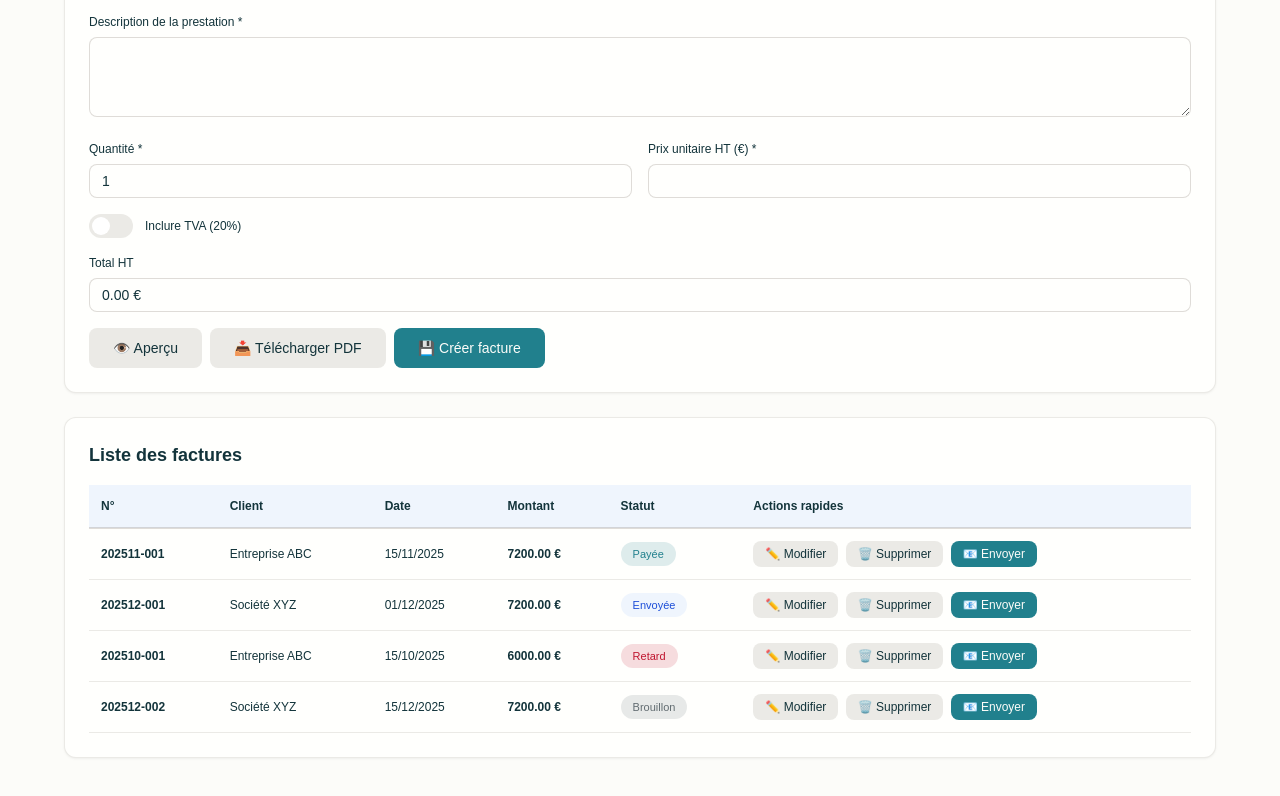
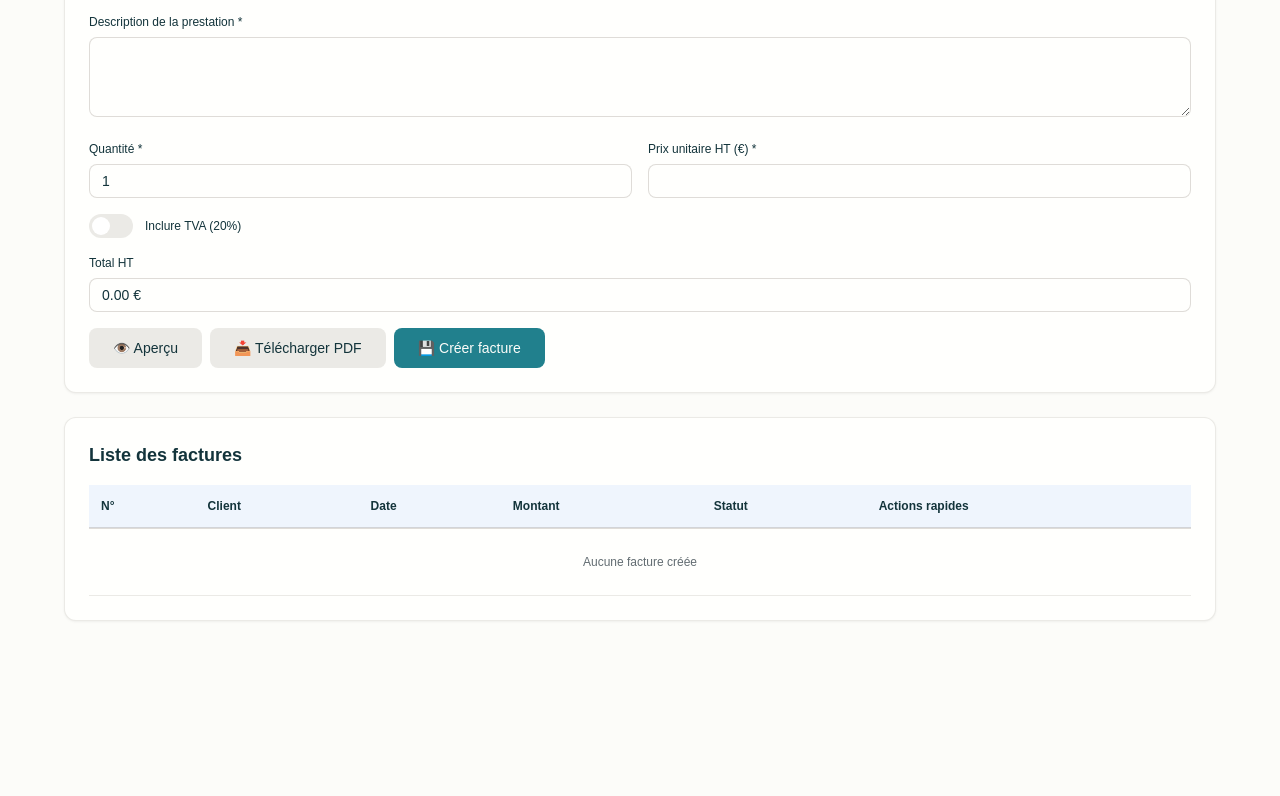
Before and after one commit to mtcdp59/Factu_MTI_CONSULTING, a plain HTML site: page index.html in a window 1280 px wide. Shown: the part 632-1428 px from the top of the page. After the commit the page ends 1301 px from the top, so only its background shows below. Drawn offline with Linux system fonts and the light colour scheme.

Commit message:
V18 - Modifications structurelles et ajout fonctionnalités

```diff
--- a/app.js
+++ b/app.js
@@ -1,6 +1,42 @@
 // In-memory data storage
 let isEditMode = false;
 let editingInvoiceIndex = -1;
+
+// ===== AJOUT PERSISTANCE LOCALSTORAGE =====
+function saveToLocalStorage() {
+    try {
+        localStorage.setItem('mti_clients', JSON.stringify(clients));
+        localStorage.setItem('mti_invoices', JSON.stringify(invoices));
+        localStorage.setItem('mti_tasks', JSON.stringify(tasks));
+        localStorage.setItem('mti_companyInfo', JSON.stringify(companyInfo));
+        localStorage.setItem('mti_taxSettings', JSON.stringify(taxSettings));
+        console.log('✅ Données sauvegardées dans localStorage');
+    } catch (e) {
+        console.error('❌ Erreur sauvegarde localStorage:', e);
+    }
+}
+
+function loadFromLocalStorage() {
+    try {
+        const savedClients = localStorage.getItem('mti_clients');
+        const savedInvoices = localStorage.getItem('mti_invoices');
+        const savedTasks = localStorage.getItem('mti_tasks');
+        const savedCompanyInfo = localStorage.getItem('mti_companyInfo');
+        const savedTaxSettings = localStorage.getItem('mti_taxSettings');
+
+        if (savedClients) clients = JSON.parse(savedClients);
+        if (savedInvoices) invoices = JSON.parse(savedInvoices);
+        if (savedTasks) tasks = JSON.parse(savedTasks);
+        if (savedCompanyInfo) companyInfo = JSON.parse(savedCompanyInfo);
+        if (savedTaxSettings) taxSettings = JSON.parse(savedTaxSettings);
+
+        console.log('✅ Données restaurées depuis localStorage');
+    } catch (e) {
+        console.error('❌ Erreur chargement localStorage:', e);
+    }
+}
+// ===== FIN AJOUT =====
+
 
 // Google Apps Script configuration
 const BACKEND_URL = 'https://script.google.com/macros/s/AKfycbxOdUw3IXIytGkenoi8pAUDPa8fnUn6XRPnHvRzxNopEAph4asS3Ja4rLOr9AXi_xXO/exec';
@@ -8,93 +44,11 @@ const SYNC_TIMEOUT = 15000;
 let isSyncing = false;
 let lastSyncTime = null;
 
-let clients = [
-    {
-        name: 'Entreprise ABC',
-        siret: '123 456 789 00012',
-        address: '123 Rue de la République\n75001 Paris',
-        email_facturation: 'facturation@entreprise-abc.fr',
-        contact_name: 'Marie Dupont'
-    },
-    {
-        name: 'Société XYZ',
-        siret: '987 654 321 00034',
-        address: '456 Avenue des Champs\n69002 Lyon',
-        email_facturation: '',
-        contact_name: ''
-    }
-];
-
-let invoices = [
-    {
-        number: '202511-001',
-        client: 'Entreprise ABC',
-        clientSiret: '123 456 789 00012',
-        clientAddress: '123 Rue de la République\n75001 Paris',
-        date: '2025-11-15',
-        dueDate: '2025-12-15',
-        description: 'Prestation de conseil en développement',
-        quantity: 12,
-        unitPrice: 600,
-        total: 7200,
-        status: 'Payée',
-        montantRecu: 7200,
-        dateReception: '2025-12-10'
-    },
-    {
-        number: '202512-001',
-        client: 'Société XYZ',
-        clientSiret: '987 654 321 00034',
-        clientAddress: '456 Avenue des Champs\n69002 Lyon',
-        date: '2025-12-01',
-        dueDate: '2025-12-31',
-        description: 'Développement application web',
-        quantity: 12,
-        unitPrice: 600,
-        total: 7200,
-        status: 'Envoyée',
-        montantRecu: 0,
-        dateReception: null
-    },
-    {
-        number: '202510-001',
-        client: 'Entreprise ABC',
-        clientSiret: '123 456 789 00012',
-        clientAddress: '123 Rue de la République\n75001 Paris',
-        date: '2025-10-15',
-        dueDate: '2025-11-14',
-        description: 'Conseil stratégique',
-        quantity: 10,
-        unitPrice: 600,
-        total: 6000,
-        status: 'Retard',
-        montantRecu: 0,
-        dateReception: null
-    },
-    {
-        number: '202512-002',
-        client: 'Société XYZ',
-        clientSiret: '987 654 321 00034',
-        clientAddress: '456 Avenue des Champs\n69002 Lyon',
-        date: '2025-12-15',
-        dueDate: '2026-01-14',
-        description: 'Audit technique',
-        quantity: 12,
-        unitPrice: 600,
-        total: 7200,
-        status: 'Brouillon',
-        montantRecu: 0,
-        dateReception: null
-    }
-];
-
-let tasks = [
-    { date: '2025-12-16', startTime: '09:00', duration: 3, description: 'Développement module facturation', type: 'Travail' },
-    { date: '2025-12-16', startTime: '14:00', duration: 2, description: 'Réunion client Entreprise ABC', type: 'Réunion client' },
-    { date: '2025-12-17', startTime: '10:00', duration: 1.5, description: 'Déclaration URSSAF', type: 'Administratif' },
-    { date: '2025-12-18', startTime: '09:30', duration: 4, description: 'Consulting SI Finance', type: 'Travail' },
-    { date: '2025-12-19', startTime: '15:00', duration: 1, description: 'Suivi projet Société XYZ', type: 'Réunion client' }
-];
+let clients = [];
+
+let invoices = [];
+
+let tasks = [];
 
 // Calendar state
 let currentView = 'week';
@@ -103,11 +57,11 @@ let currentDate = new Date();
 // Company info - now editable via settings
 let companyInfo = {
     name: 'MTI CONSULTING',
-    logoUrl: '',
-    siret: '[SIRET à venir]',
-    address: '[Adresse]',
-    postalCode: '[Code postal]',
-    city: '[Ville]',
+    logoUrl: 'https://github.com/mtcdp59/Factu_MTI_CONSULTING/blob/main/MTI_CONSULTING.png?raw=true',
+    siret: '994 149 904 00017',
+    address: '13A rue du Général de Gaulle',
+    postalCode: '59110',
+    city: 'La Madeleine',
     email: 'mticonsulting59@gmail.com',
     phone: '07 77 37 17 39'
 };
@@ -134,6 +88,14 @@ const defaultSettings = {
 // DOM Elements
 const navTabs = document.querySelectorAll('.nav-tab');
 const tabContents = document.querySelectorAll('.tab-content');
+
+
+// ===== AJOUT CHARGEMENT INITIAL =====
+document.addEventListener('DOMContentLoaded', () => {
+    loadFromLocalStorage();
+    console.log('✅ Application MTI CONSULTING initialisée avec données sauvegardées');
+});
+// ===== FIN AJOUT =====
 
 // Navigation
 navTabs.forEach(tab => {
```
Also changed, not shown: index.html (line endings or trailing spaces).
